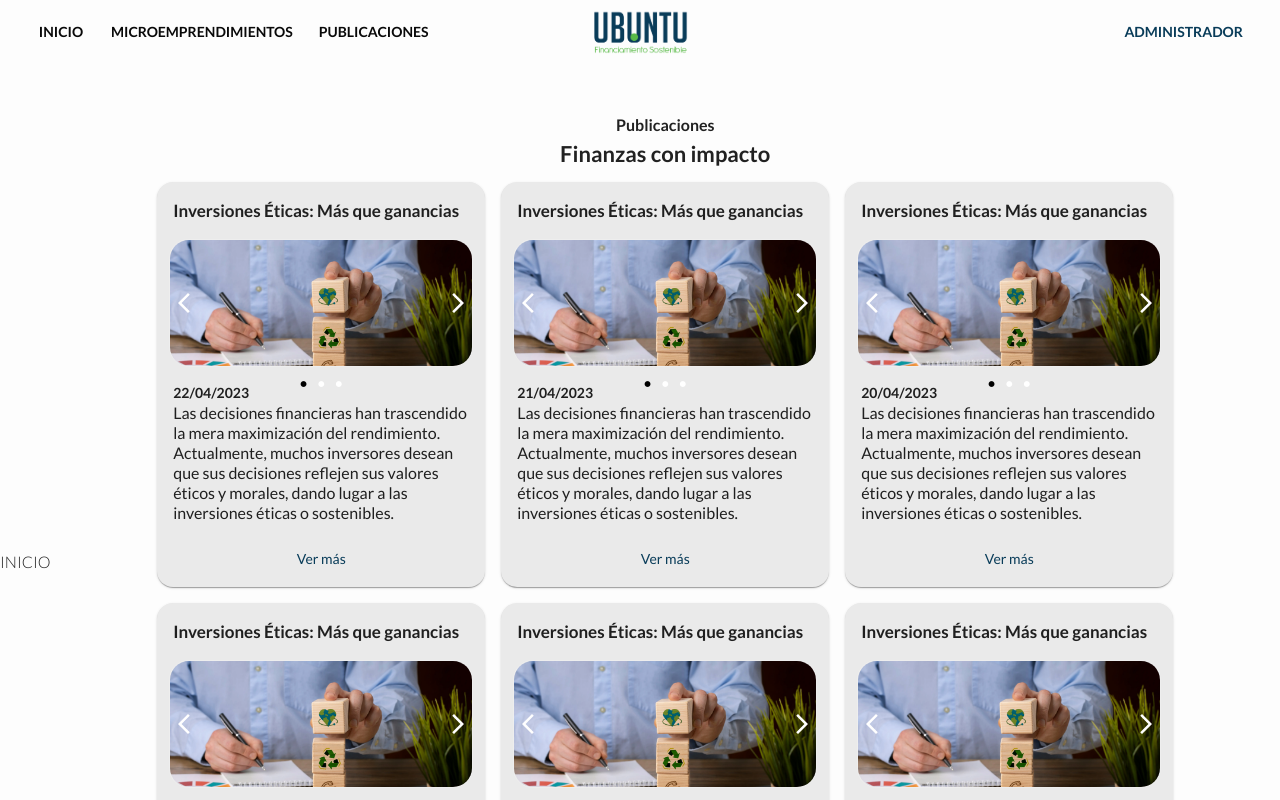
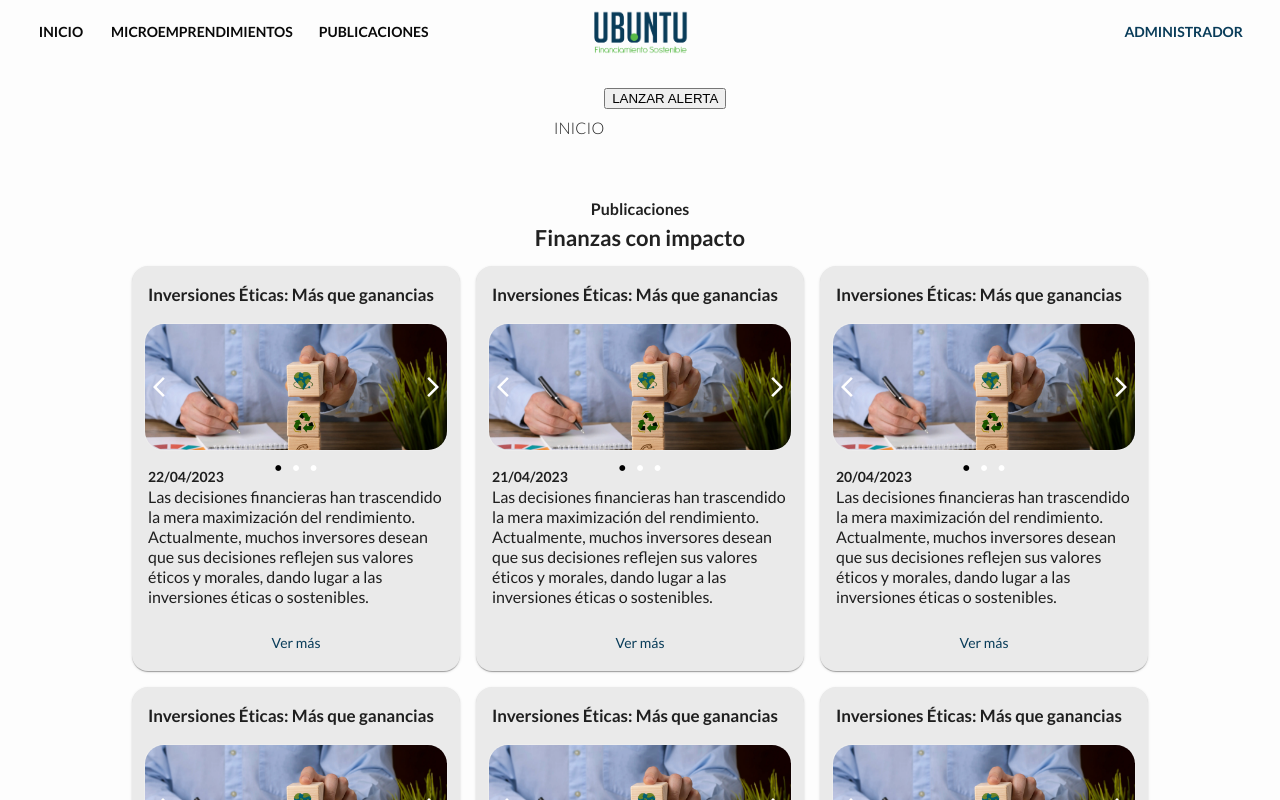
Before and after one commit to TomiCaratti13/SemilleroUbuntuFront, a React (Vite) app: page / in a window 1280 px wide. Shown: the top 800 px of the page. Built offline with nearby package versions, Linux system fonts and the light colour scheme.

Commit message:
Add alerts with notistack, for globals alerts, styles with css

```diff
--- a/index.html
+++ b/index.html
@@ -2,7 +2,7 @@
 <html lang="es">
   <head>
     <meta charset="UTF-8" />
-    <link rel="icon" type="" href="" />
+    <link rel="icon" type="" href="./logoLogin.png" />
     <meta name="viewport" content="width=device-width, initial-scale=1.0" />
     <title>Ubuntu - Financiamiento Sostenible</title>
   </head>
--- a/package.json
+++ b/package.json
@@ -17,6 +17,7 @@
     "@react-oauth/google": "^0.12.1",
     "axios": "^1.6.7",
     "formik": "^2.4.5",
+    "notistack": "^3.0.1",
     "react": "^18.2.0",
     "react-dom": "^18.2.0",
     "react-router-dom": "^6.22.2",
--- a/src/App.jsx
+++ b/src/App.jsx
@@ -2,14 +2,22 @@ import { Outlet } from 'react-router-dom';
 import { ThemeProvider } from '@mui/material/styles';
 import theme from './theme/theme';
 import Header from './views/Header';
+import { SnackbarProvider } from 'notistack';
+import { CssBaseline } from '@mui/material';
 
 function App() {
   return (
     <ThemeProvider theme={theme}>
-      <Header />
-      <main>
-        <Outlet />
-      </main>
+      <SnackbarProvider
+        maxSnack={3}
+        autoHideDuration={5000}
+        anchorOrigin={{ vertical: 'top', horizontal: 'right' }}>
+        <CssBaseline />
+        <Header />
+        <main>
+          <Outlet />
+        </main>
+      </SnackbarProvider>
     </ThemeProvider>
   );
 }
--- a/src/assets/styles/index.css
+++ b/src/assets/styles/index.css
@@ -7,10 +7,21 @@ body {
     font-family: 'Lato', sans-serif;
 }
 
-.MuiCardHeader-title {
-    font-size: 18px;
-}
-
 html {
     scroll-behavior: smooth;
 }
+
+.notistack-MuiContent-success {
+    background-color: #1d9129;
+    /*gestion.exito*/
+}
+
+.notistack-MuiContent-error {
+    background-color: #bc1111;
+    /*gestion.error*/
+}
+
+.notistack-MuiContent-warning {
+    background-color: #b86b11;
+    /*gestion.nogestionada*/
+}
--- a/src/views/LandingPage.jsx
+++ b/src/views/LandingPage.jsx
@@ -3,8 +3,16 @@ import publicaciones from '../utils/mocks/Publicaciones.json';
 import Box from '@mui/material/Box';
 import CardMicroemprendimiento from '../components/CardMicroemprendimiento';
 import { Publicaciones } from './Publicaciones';
+import { useSnackbar } from 'notistack';
 
 export const LandingPage = () => {
+  const { enqueueSnackbar } = useSnackbar();
+  const handleAlert = () => {
+    enqueueSnackbar('Probando alertasssss', {
+      variant: 'warning',
+    });
+  };
+
   return (
     <Box
       sx={{
@@ -20,6 +28,7 @@ export const LandingPage = () => {
         id="inicio">
         INICIO
       </div>
+      <button onClick={handleAlert}>LANZAR ALERTA</button>
       <Publicaciones publicaciones={publicaciones} />
       <CardMicroemprendimiento
         title={microemprendimientos.title}
```
Also changed, not shown: 1 other file (tests, documents, lock files or other folders).
